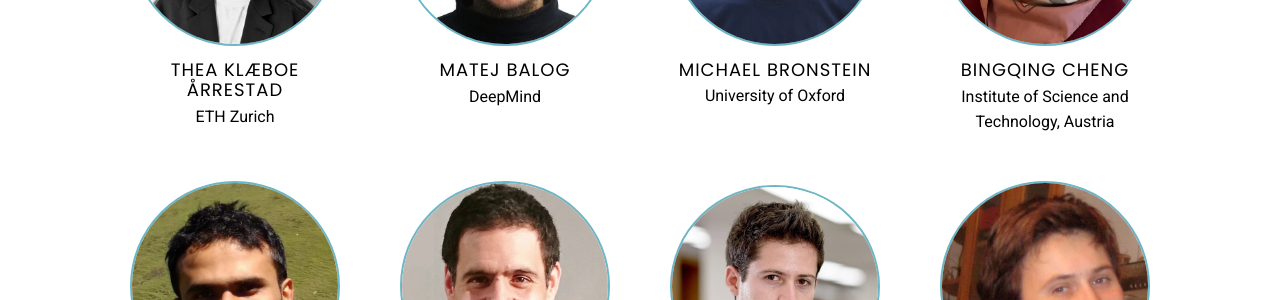
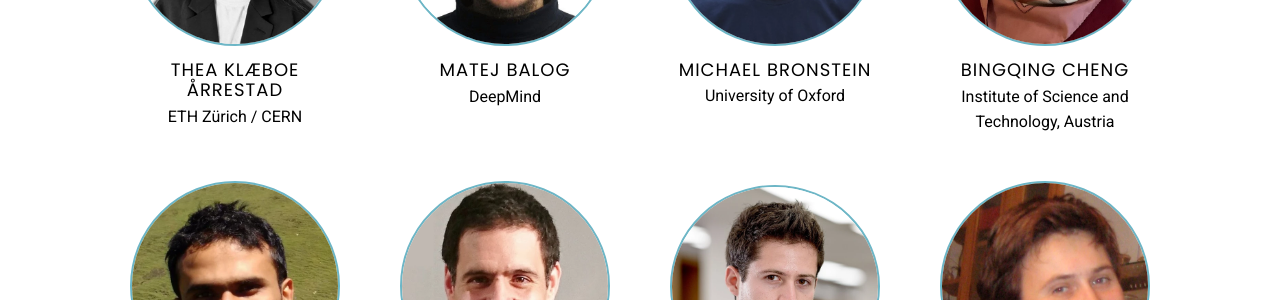
Before and after one commit to mlinpl/mlss2023.mlinpl.org, a Jekyll site: the page built from index.html, in a window 1280 px wide and 900 px high, scrolled down 1814 px. Shown: the part 153-453 px from the top of the window. Built offline with Jekyll 4.4.1, drawn with Linux system fonts in a browser that asks for light colours.

Commit message:
Update the affiliation of Thea Arrestad

```diff
--- a/_data/mlss-speakers.yml
+++ b/_data/mlss-speakers.yml
@@ -1,5 +1,5 @@
 - name: Thea Klæboe Årrestad
-  title: ETH Zurich
+  title: ETH Zürich / CERN
   image: images/speakers-mlss-2023-600x600/TheaKlaeboeAarrestad.webp
 
 - name: Matej Balog
```
